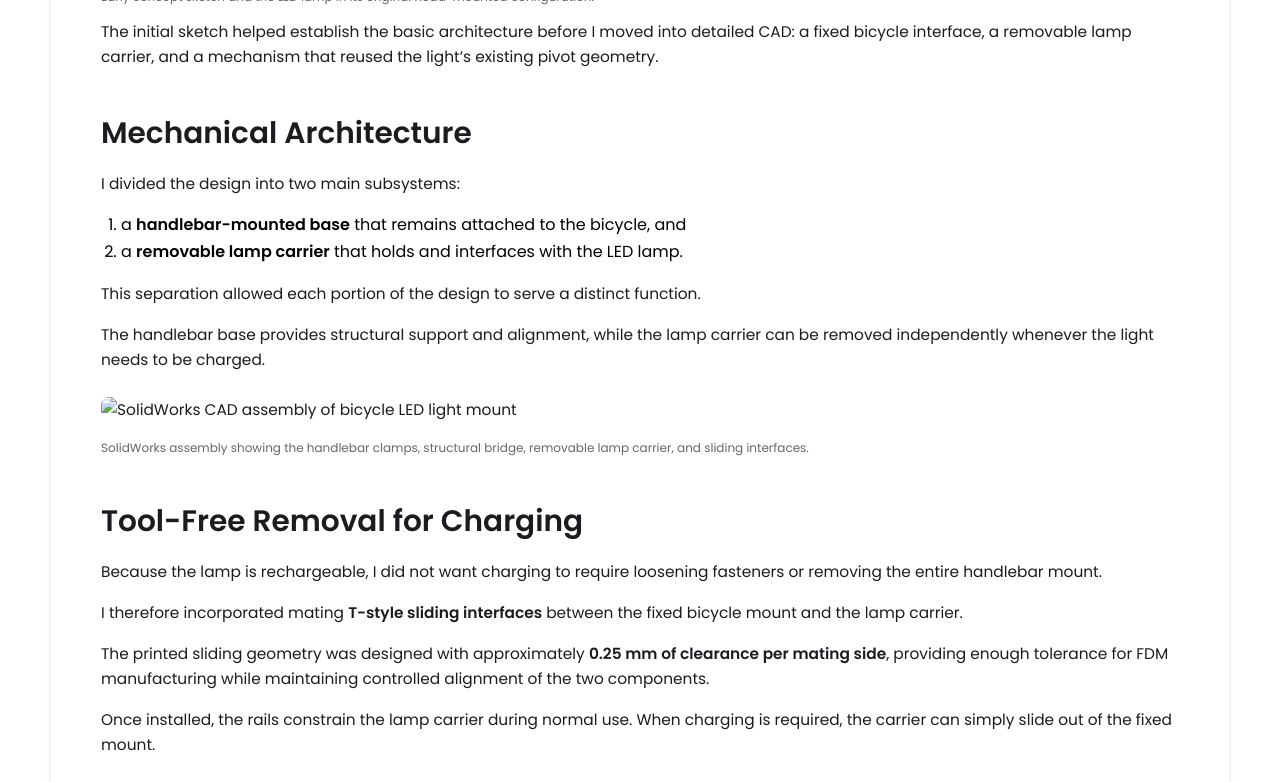
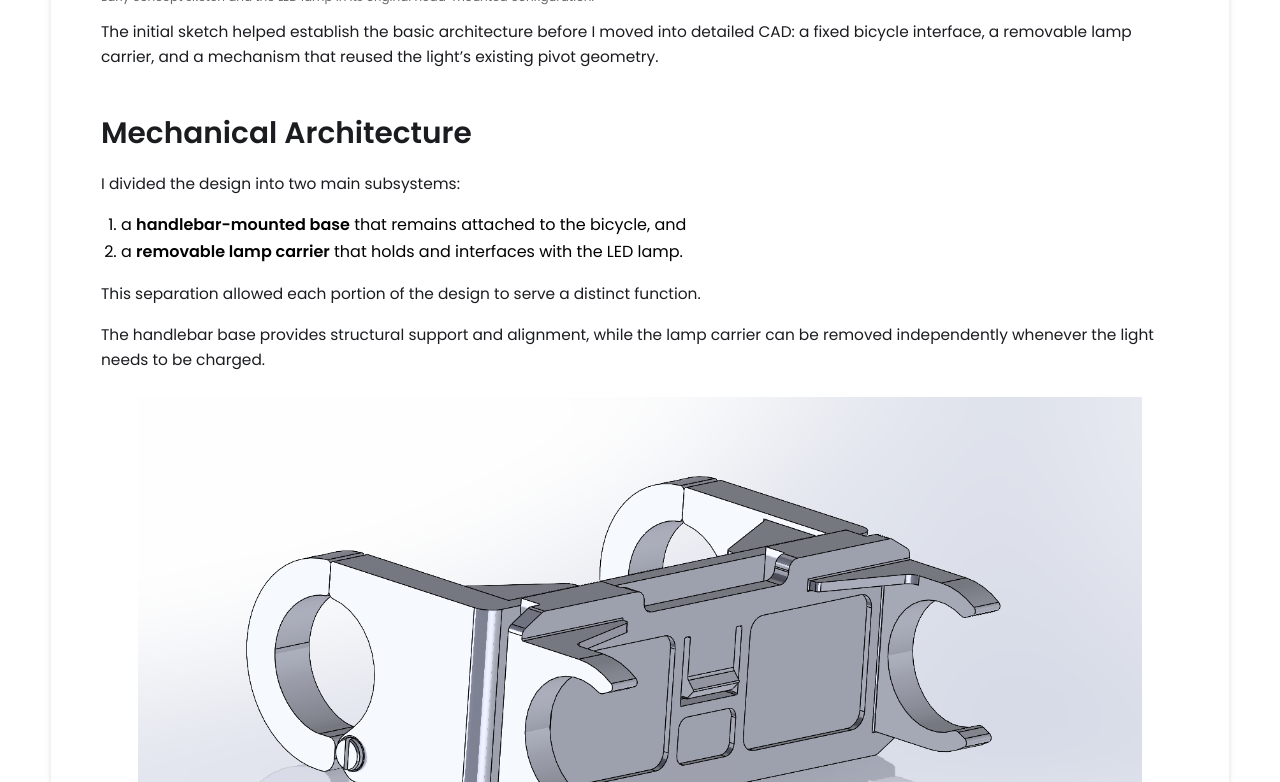
Before and after one commit to mnmohsen/personalwebsite, a Jekyll site: the page built from _projects/led_mount/index.md, in a window 1280 px wide. Shown: the part 2687-3469 px from the top of the page. Built offline with Jekyll 4.4.1, drawn with Linux system fonts in a browser that asks for light colours; grey boxes are pictures that could not be loaded.

Commit message:
Update index.md

```diff
--- a/_projects/led_mount/index.md
+++ b/_projects/led_mount/index.md
@@ -131,7 +131,7 @@ This separation allowed each portion of the design to serve a distinct function.
 
 The handlebar base provides structural support and alignment, while the lamp carrier can be removed independently whenever the light needs to be charged.
 
-<img class="project-image" src="/images/mount_cad.png" alt="SolidWorks CAD assembly of bicycle LED light mount">
+<img class="project-image" src="/assets/images/mount_cad.png" alt="SolidWorks CAD assembly of bicycle LED light mount">
 <p class="caption">SolidWorks assembly showing the handlebar clamps, structural bridge, removable lamp carrier, and sliding interfaces.</p>
 
 ## Tool-Free Removal for Charging
```
